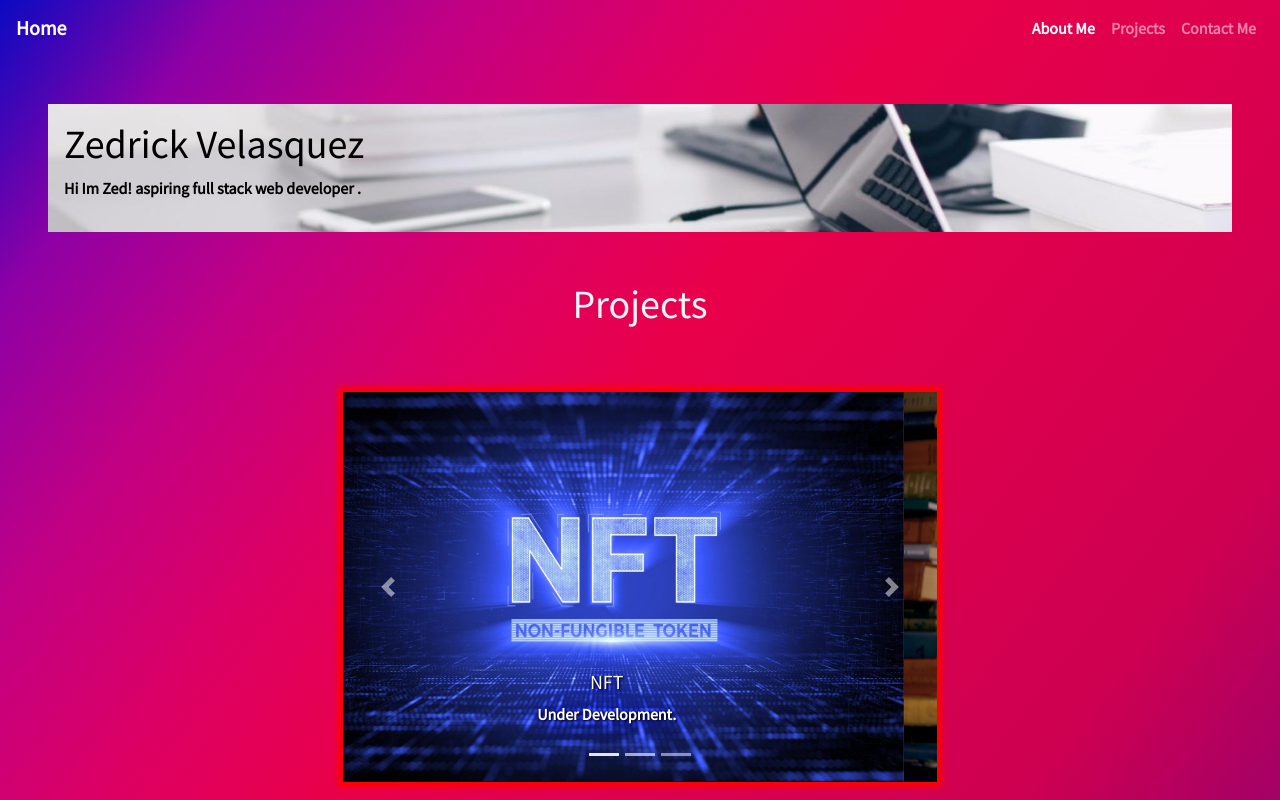
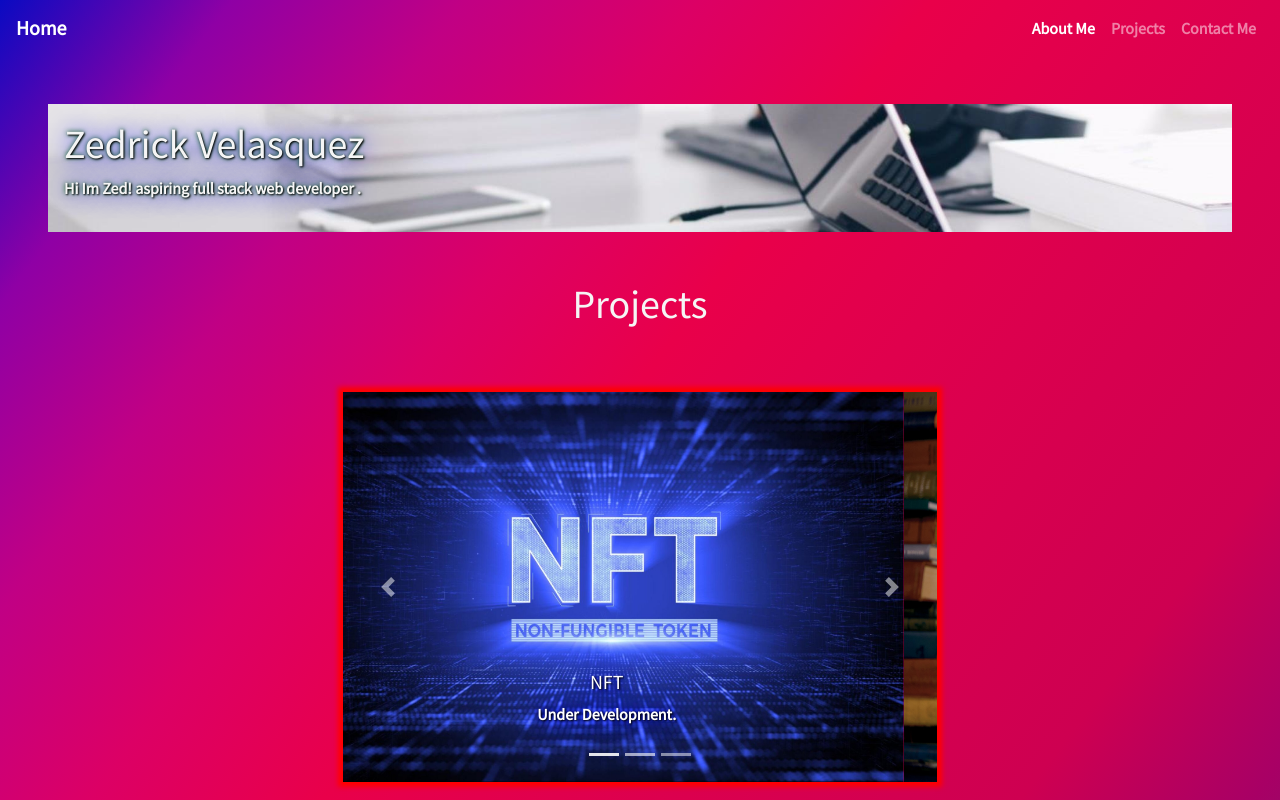
Before and after one commit to zeikyuu/webportfolio, a plain HTML site: page index.html in a window 1280 px wide. Shown: the top 800 px of the page. Drawn offline with nearby package versions, Linux system fonts and the light colour scheme.

Commit message:
Add acitivty code

```diff
--- a/index.css
+++ b/index.css
@@ -69,10 +69,10 @@ nav {
 
 .AB {
 	background-image: url(./images/cov.jpg);
-	color: black;
+	color: whitesmoke;
 	background-size: cover;
 	font-weight: bolder;
-	backface-visibility: ;
+	text-shadow: 1px 1px 2px black, 0 0 25px blue, 0 0 5px darkgreen;
 }
 
 .text-shadow {
```
